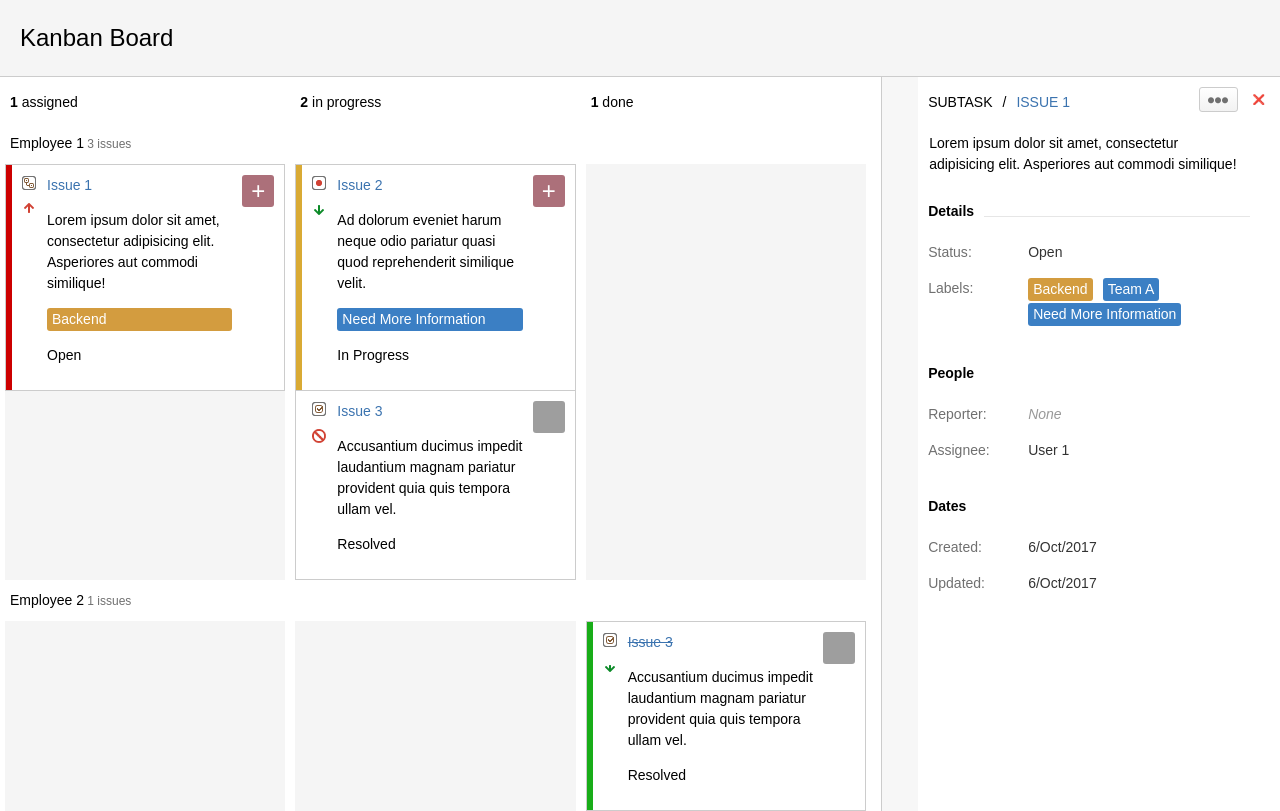
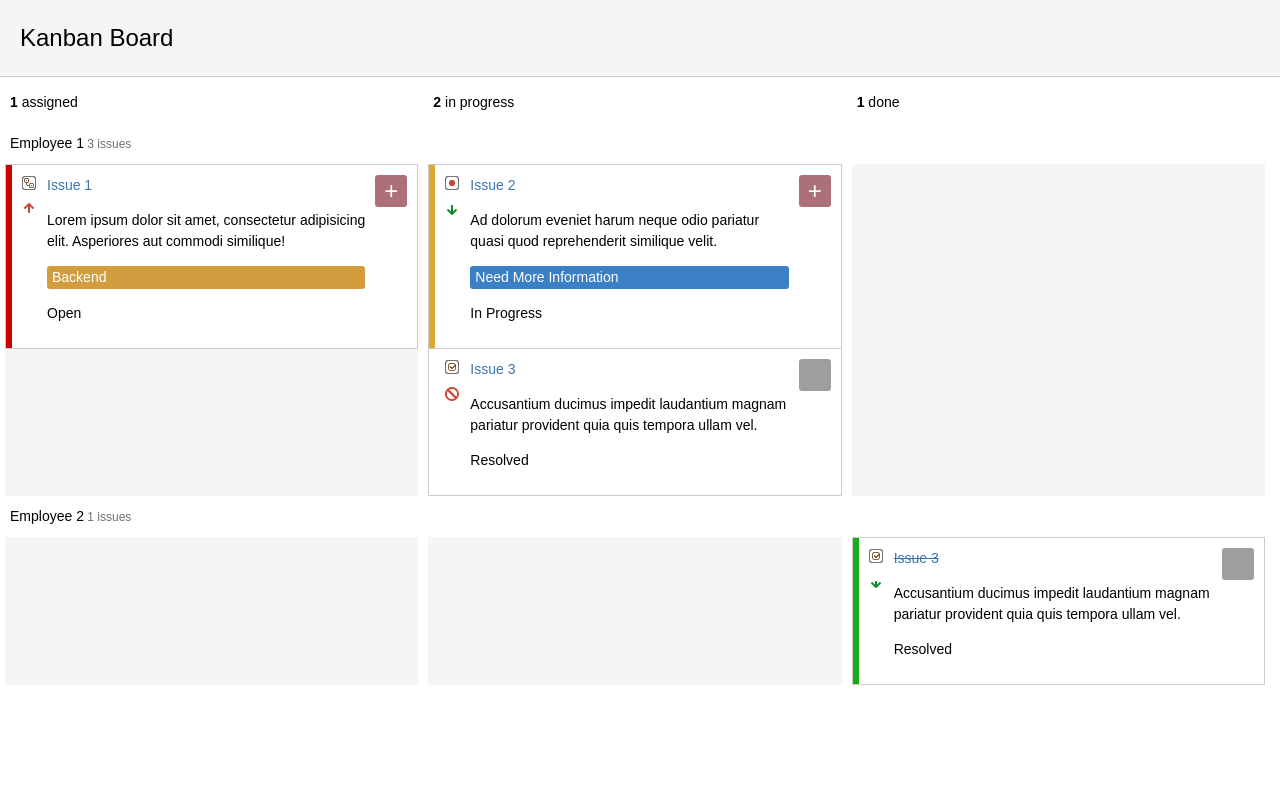
Before and after one commit to eLeontev/board, a React (Create React App) app: page / in a window 1280 px wide. Built offline with nearby package versions, Linux system fonts and the light colour scheme; grey boxes are pictures that could not be loaded.

Commit message:
#4 implelement state for app, implement onCloseItemDetails method, refactoring

```diff
--- a/src/App.js
+++ b/src/App.js
@@ -8,7 +8,7 @@ import {columns, teamMembers, items} from './initialData';
 
 import styled from 'styled-components';
 
-const BOARD_TITLE = 'Kanban Board';
+const initState = { isDisplayedDetails: false, BOARD_TITLE: 'Kanban Board' };
 
 const BoardTitleContainer = styled.div`
    padding: 2rem;
@@ -33,13 +33,18 @@ class Board extends Component {
     constructor(props) {
         super(props);
 
-        this.state = {};
+        this.state = {...initState};
 
-        this.openItemDetails = this.openItemDetails.bind(this)
+        this.onOpenItemDetails = this.onOpenItemDetails.bind(this);
+        this.onCloseItemDetails = this.onCloseItemDetails.bind(this);
     }
 
-    openItemDetails(itemDetails) {
-        this.setState({itemDetails})
+    onOpenItemDetails(itemDetails) {
+        this.setState({ itemDetails, isDisplayedDetails: true })
+    }
+
+    onCloseItemDetails() {
+        this.setState({...initState})
     }
 
     render() {
@@ -61,7 +66,7 @@ class Board extends Component {
         return (
             <div className="wrapper">
                 <BoardTitleContainer>
-                    <BoardTitle>{BOARD_TITLE}</BoardTitle>
+                    <BoardTitle>{this.state.BOARD_TITLE}</BoardTitle>
                 </BoardTitleContainer>
 
                 <BoardContent>
@@ -69,10 +74,10 @@ class Board extends Component {
                         <BoardGridHeader columns={extendedColumns} />
 
                         <div>
-                            {issuesPerMember.map(({initials, items}, key) => <BoardGrid key={key} columns={items} initials={initials} openItemDetails={this.openItemDetails} />)}
+                            {issuesPerMember.map(({initials, items}, key) => <BoardGrid key={key} columns={items} initials={initials} onOpenItemDetails={this.onOpenItemDetails} />)}
                         </div>
                     </GridBody>
-                    <ItemDetail params={this.state.itemDetails || issuesPerMember[0].items[0][0].params} />
+                    {this.state.isDisplayedDetails && <ItemDetail params={this.state.itemDetails} onCloseItemDetails={this.onCloseItemDetails} />}
                 </BoardContent>
             </div>
         );
--- a/src/board-grid/board-grid.js
+++ b/src/board-grid/board-grid.js
@@ -23,7 +23,7 @@ const CountOfIssues = styled.span`
     }
 `;
 
-const BoardGrid = ({columns, initials, openItemDetails}) => {
+const BoardGrid = ({columns, initials, onOpenItemDetails}) => {
     const getCountOfIssues = (columns) => columns.reduce((count, items) => count + items.length, 0);
 
     return (
@@ -34,7 +34,7 @@ const BoardGrid = ({columns, initials, openItemDetails}) => {
             </MemberInitials>
 
             <ColumnsContainer>
-                {columns.map((items, key) => <Column key={key} items={items} openItemDetails={openItemDetails} />)}
+                {columns.map((items, key) => <Column key={key} items={items} onOpenItemDetails={onOpenItemDetails} />)}
             </ColumnsContainer>
         </MemberIssuesContainer>
     )
--- a/src/board-grid/column.js
+++ b/src/board-grid/column.js
@@ -9,9 +9,9 @@ const ColumnContainer = styled.div`
     background-color: rgb(245,245,245);
 `;
 
-const Column = ({openItemDetails, items = []}) => (
+const Column = ({onOpenItemDetails, items = []}) => (
     <ColumnContainer>
-        {items.map(({params, statusId}, key) => <Item key={key} params={params} statusId={statusId} isFirstItem={key === 0} openItemDetails={openItemDetails} />)}
+        {items.map(({params, statusId}, key) => <Item key={key} params={params} statusId={statusId} isFirstItem={key === 0} onOpenItemDetails={onOpenItemDetails} />)}
     </ColumnContainer>
 );
 
--- a/src/board-grid/item-content.js
+++ b/src/board-grid/item-content.js
@@ -16,7 +16,6 @@ const LinkToItem = styled.a`
 const ItemContent = ({title, statusId, description, label, status}) => {
     const clickHandler = (e) => {
         e.preventDefault();
-        console.log(title);
     };
 
     return (
--- a/src/board-grid/item.js
+++ b/src/board-grid/item.js
@@ -40,10 +40,10 @@ const ItemWrapper = styled.div`
 const colors = ['rgb(204, 0, 0)', 'rgb(217, 170, 52)', 'rgb(24, 173, 24)', '#fff'];
 const getColorOfPriority = (colors, priority) => priority ? colors[priority.slice(-1)]: colors[colors.length - 1];
 
-const Item = ({params, statusId, isFirstItem, openItemDetails}) => {
+const Item = ({params, statusId, isFirstItem, onOpenItemDetails}) => {
     const {priority, type, labels, title, description, status, tooltip} = params;
     return (
-        <ItemContainer color={getColorOfPriority(colors, priority)} isFirstItem={isFirstItem} onClick={() => openItemDetails(params)}>
+        <ItemContainer color={getColorOfPriority(colors, priority)} isFirstItem={isFirstItem} onClick={() => onOpenItemDetails(params)}>
             <ItemWrapper>
                 <IconsContainer type={type} priority={priority} />
 
--- a/src/item-detail/header-actions.js
+++ b/src/item-detail/header-actions.js
@@ -39,10 +39,10 @@ const Close = styled.span`
 
 `;
 
-const HeaderActions = ({closeSymbol, dotSymbol}) => (
+const HeaderActions = ({closeSymbol, dotSymbol, onCloseItemDetails}) => (
     <ActionContainer>
         <Button title="Actions">{dotSymbol}{dotSymbol}{dotSymbol}</Button>
-        <Close title="Close detail"><span role="img" aria-label="Close">{closeSymbol}</span></Close>
+        <Close title="Close detail"><span role="img" aria-label="Close" onClick={onCloseItemDetails}>{closeSymbol}</span></Close>
     </ActionContainer>
 );
 
--- a/src/item-detail/item-detail.js
+++ b/src/item-detail/item-detail.js
@@ -29,11 +29,11 @@ const transformDatesToString = ({created, updated}) => {
     };
 };
 
-const ItemDetail = ({params: {title, type, description, status, labels, dates, tooltip: {reporter, assignee}}}) => (
+const ItemDetail = ({params: {title, type, description, status, labels, dates, tooltip: {reporter, assignee}}, onCloseItemDetails}) => (
     <ItemContainer>
         <ItemLeftPanel/>
         <ContentContainer>
-            <ItemHeader title={title} type={type} />
+            <ItemHeader title={title} type={type} onCloseItemDetails={onCloseItemDetails} />
             <ItemDescription description={description} />
             <ItemInfo
                 status={status}
--- a/src/item-detail/item-header.js
+++ b/src/item-detail/item-header.js
@@ -31,14 +31,14 @@ const Separator = styled.span`
     display: inline-block;
 `;
 
-const ItemHeader = ({type, title}) => (
+const ItemHeader = ({type, title, onCloseItemDetails}) => (
     <Container>
         <Header>
             {type}
             <Separator>/</Separator>
             <LinkToIssue href="#">{title}</LinkToIssue>
         </Header>
-        <HeaderActions dotSymbol="&#10625;" closeSymbol="&#10060;" />
+        <HeaderActions dotSymbol="&#10625;" closeSymbol="&#10060;" onCloseItemDetails={onCloseItemDetails} />
     </Container>
 );
 
```
